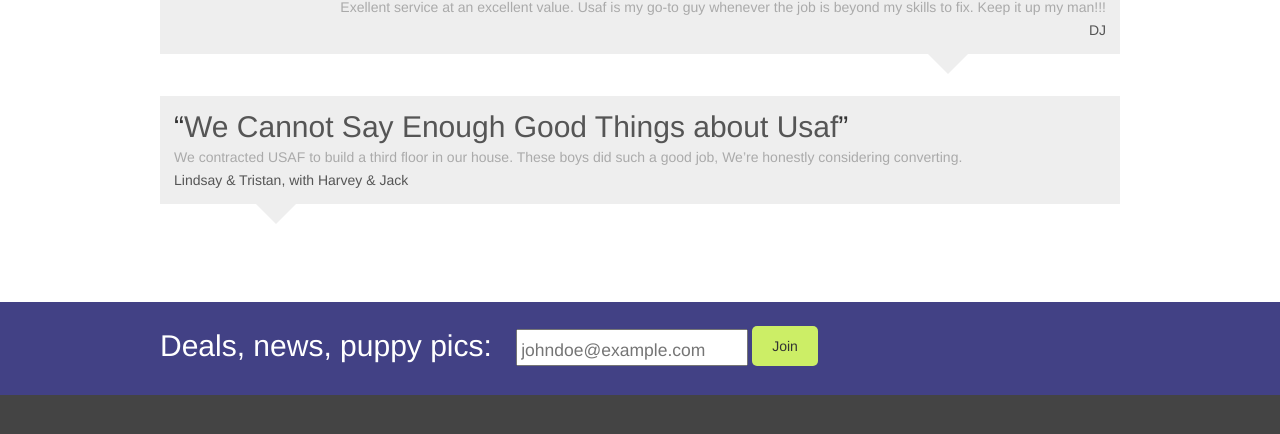
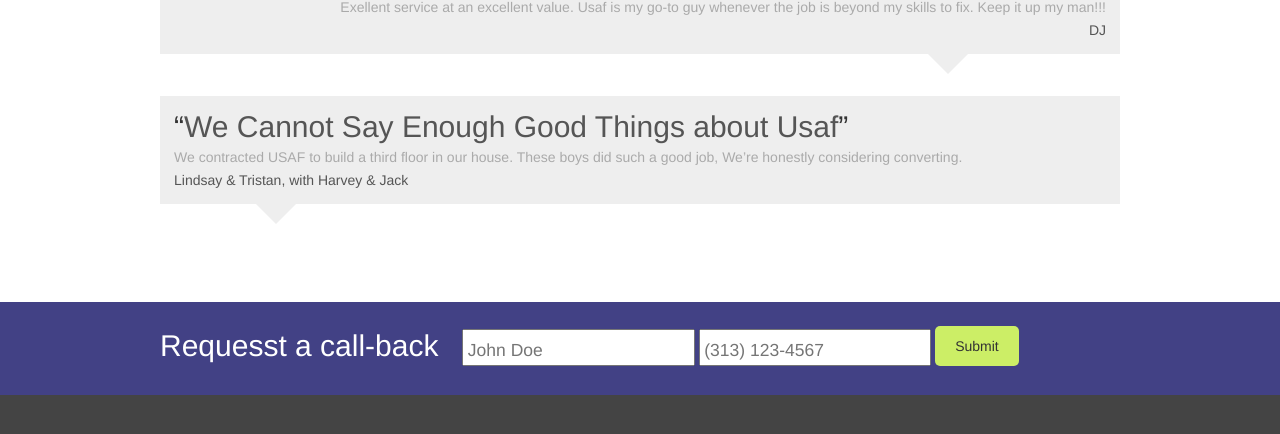
Before and after one commit to vhsconnect/vhsconnect.github.io, a Jekyll site: the page built from index.html, in a window 1280 px wide and 900 px high, scrolled down 3464 px, cut to the strip 0-436 px from the top of the window. Built offline with Jekyll 4.4.1, drawn with Linux system fonts in a browser that asks for light colours; some web fonts are replaced.

Commit message:
changed email sign-up to phone sign-up, connected form to formspree

```diff
--- a/_includes/footer.html
+++ b/_includes/footer.html
@@ -1,10 +1,10 @@
 <div class="region pre-footer"><div class="inner">
-  <h2>Deals, news, puppy pics:</h2>
-  <form action="" method="post" target="_blank">
-    <label class="hide" for="form-email">Email</label>
-    <input type="email" id="form-email" name="EMAIL" placeholder="johndoe@example.com" />
-    <input type="hidden" value="html" name="EMAILTYPE" />
-    <button type="submit">Join</button>
+  <h2>Requesst a call-back</h2>
+  <form action="https://formspree.io/90valentin@gmail.com" method="POST" />
+    <label class="hide" for="form-phone">Phone Number</label>
+    <input type="text" name="name" placeholder="John Doe">
+    <input type="phone" id="form-phone" name="PHONE" placeholder="(313) 123-4567" />
+    <button type="submit">Submit</button>
   </form>
 </div></div>
 <footer class="region footer"><div class="inner">
```
